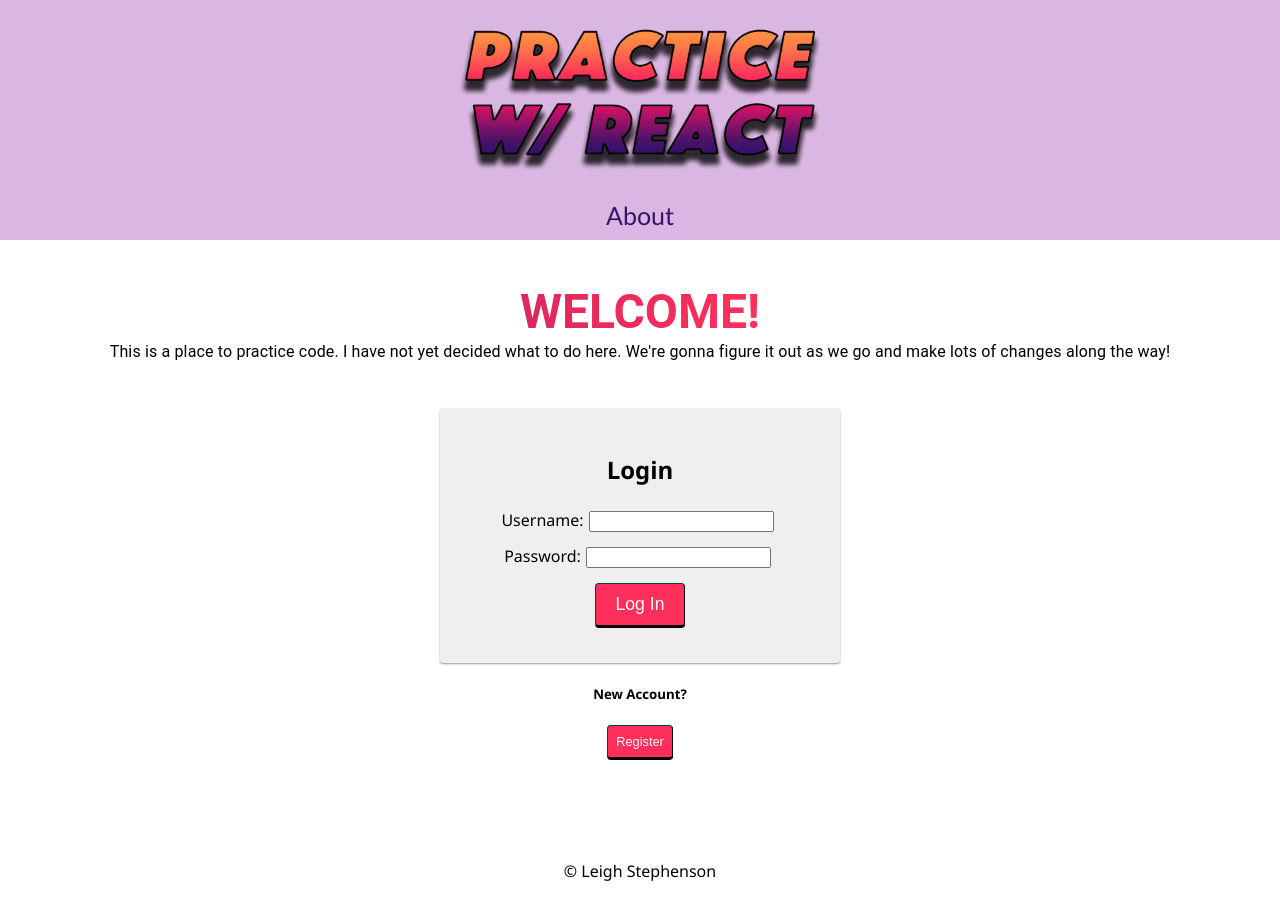
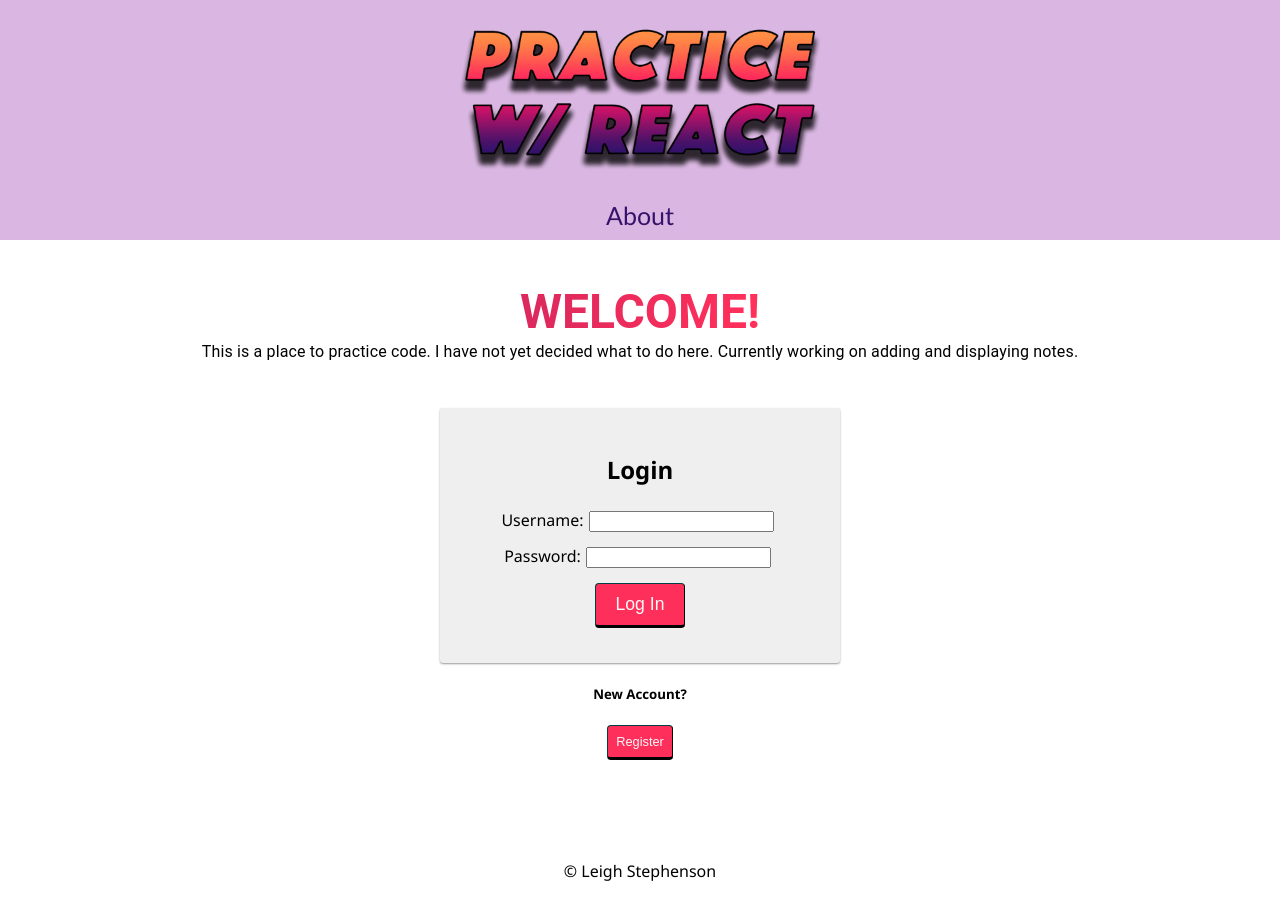
Before and after one commit to leighstephenson/practice-w-react, a React (Create React App) app: page /about#/home in a window 1280 px wide. Built offline with nearby package versions, Linux system fonts and the light colour scheme; no server answers.

Commit message:
Edited landing page

```diff
--- a/src/components/LandingPage/LandingPage.jsx
+++ b/src/components/LandingPage/LandingPage.jsx
@@ -18,13 +18,13 @@
     <>
       <center>
         <Typography variant="h3" className='openingMessage'
-        sx={{fontWeight: 'bold',}}> WELCOME!</Typography>
+        sx={{fontWeight: 'bold',}}> WELCOME! </Typography>
 
         <Typography>
           This is a place to practice code.
 
-          I have not yet decided what to do here. We're gonna figure
-          it out as we go and make lots of changes along the way!
+          I have not yet decided what to do here. Currently working on adding and
+          displaying notes.
         </Typography>
         <br /> <br />
 
```
